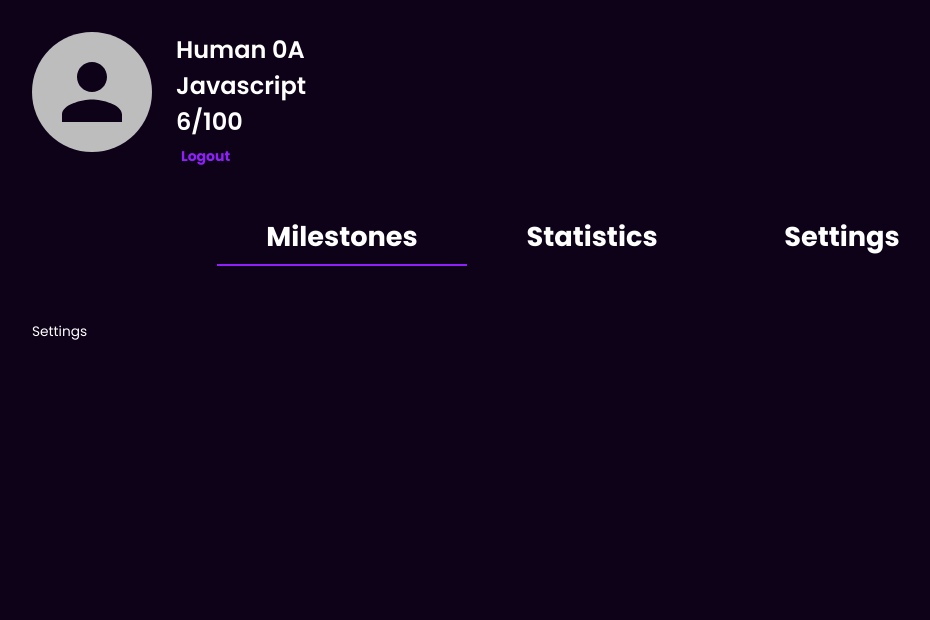
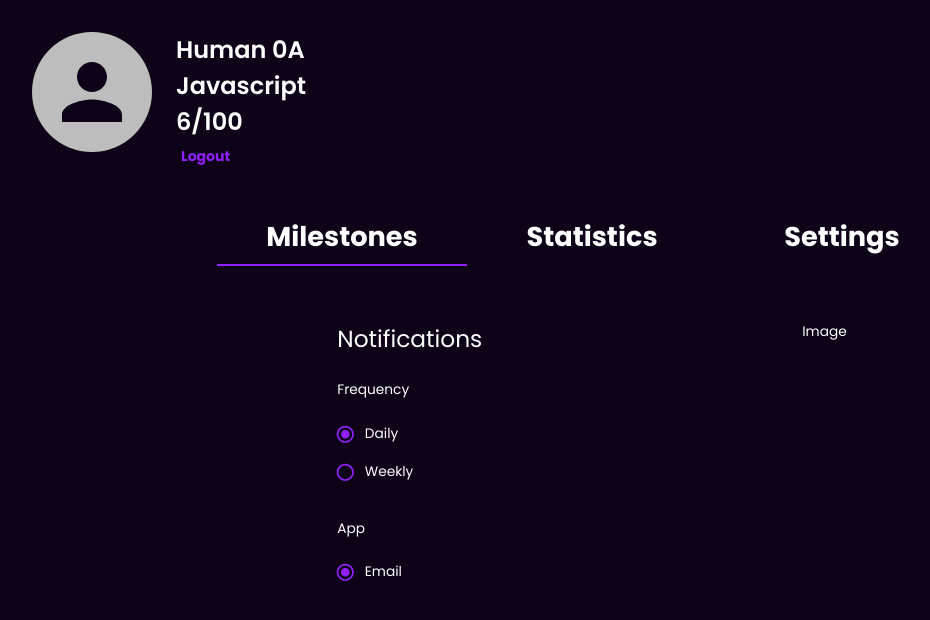
Before and after one commit to arndom/100Days-Companion, a React (Create React App) app: page /settings in a window 1280 px wide. Shown: the top 620 px of the page, without its empty margins (48-978 px from the left). Built offline with nearby package versions, Linux system fonts and the light colour scheme.

Commit message:
complete notifications container

```diff
--- a/src/pages/Home/Settings/Settings.tsx
+++ b/src/pages/Home/Settings/Settings.tsx
@@ -1,7 +1,71 @@
-import { Box } from '@mui/material';
+import { useState } from 'react';
+import {
+  Box,
+  Grid,
+  Typography,
+  List,
+  ListItem,
+  ListItemButton,
+  ListItemIcon,
+  Checkbox,
+  ListItemText,
+  Radio,
+  RadioGroup,
+  FormControl,
+  FormLabel,
+  FormControlLabel,
+} from '@mui/material';
+
+import { useStyles } from './useStyles';
+
+const classes = useStyles;
 
 const Settings = (): JSX.Element => {
-  return <Box>Settings</Box>;
+  const [frequency, setFrequency] = useState('daily');
+  const [app, setApp] = useState('email');
+
+  const handleFrequencyChange = (event: React.ChangeEvent<HTMLInputElement>) => {
+    setFrequency((event.target as HTMLInputElement).value);
+  };
+
+  const handleAppChange = (event: React.ChangeEvent<HTMLInputElement>) => {
+    setApp((event.target as HTMLInputElement).value);
+  };
+
+  return (
+    <Grid container columnSpacing={40} rowSpacing={15} justifyContent="center">
+      <Grid item>
+        <Typography sx={classes.notifications}>Notifications</Typography>
+        <Typography>Frequency</Typography>
+        <FormControl sx={classes.frequency}>
+          <RadioGroup
+            aria-labelledby="demo-controlled-radio-buttons-group"
+            name="controlled-radio-buttons-group"
+            value={frequency}
+            onChange={handleFrequencyChange}
+          >
+            <FormControlLabel value="daily" control={<Radio />} label="Daily" />
+            <FormControlLabel value="weekly" control={<Radio />} label="Weekly" />
+          </RadioGroup>
+        </FormControl>
+
+        <Typography>App</Typography>
+        <FormControl sx={classes.app}>
+          <RadioGroup
+            aria-labelledby="demo-controlled-radio-buttons-group"
+            name="controlled-radio-buttons-group"
+            value={app}
+            onChange={handleAppChange}
+          >
+            <FormControlLabel value="email" control={<Radio />} label="Email" />
+          </RadioGroup>
+        </FormControl>
+      </Grid>
+      <Grid item>
+        <Box>Image</Box>
+      </Grid>
+    </Grid>
+  );
 };
 
 export default Settings;
--- /dev/null
+++ b/src/pages/Home/Settings/useStyles.tsx
@@ -0,0 +1,33 @@
+export const useStyles = {
+  notifications: {
+    fontSize: '1.7em',
+    marginBottom: '1em',
+  },
+
+  frequency: {
+    width: '100%',
+    maxWidth: '300px',
+
+    '& .MuiFormGroup-root': {
+      marginTop: '1em',
+      marginBottom: '2em',
+    },
+
+    '& .MuiRadio-root': {
+      color: '#9020fb',
+    },
+  },
+
+  app: {
+    width: '100%',
+    maxWidth: '300px',
+
+    '& .MuiFormGroup-root': {
+      marginTop: '1em',
+    },
+
+    '& .MuiRadio-root': {
+      color: '#9020fb',
+    },
+  },
+};
```
